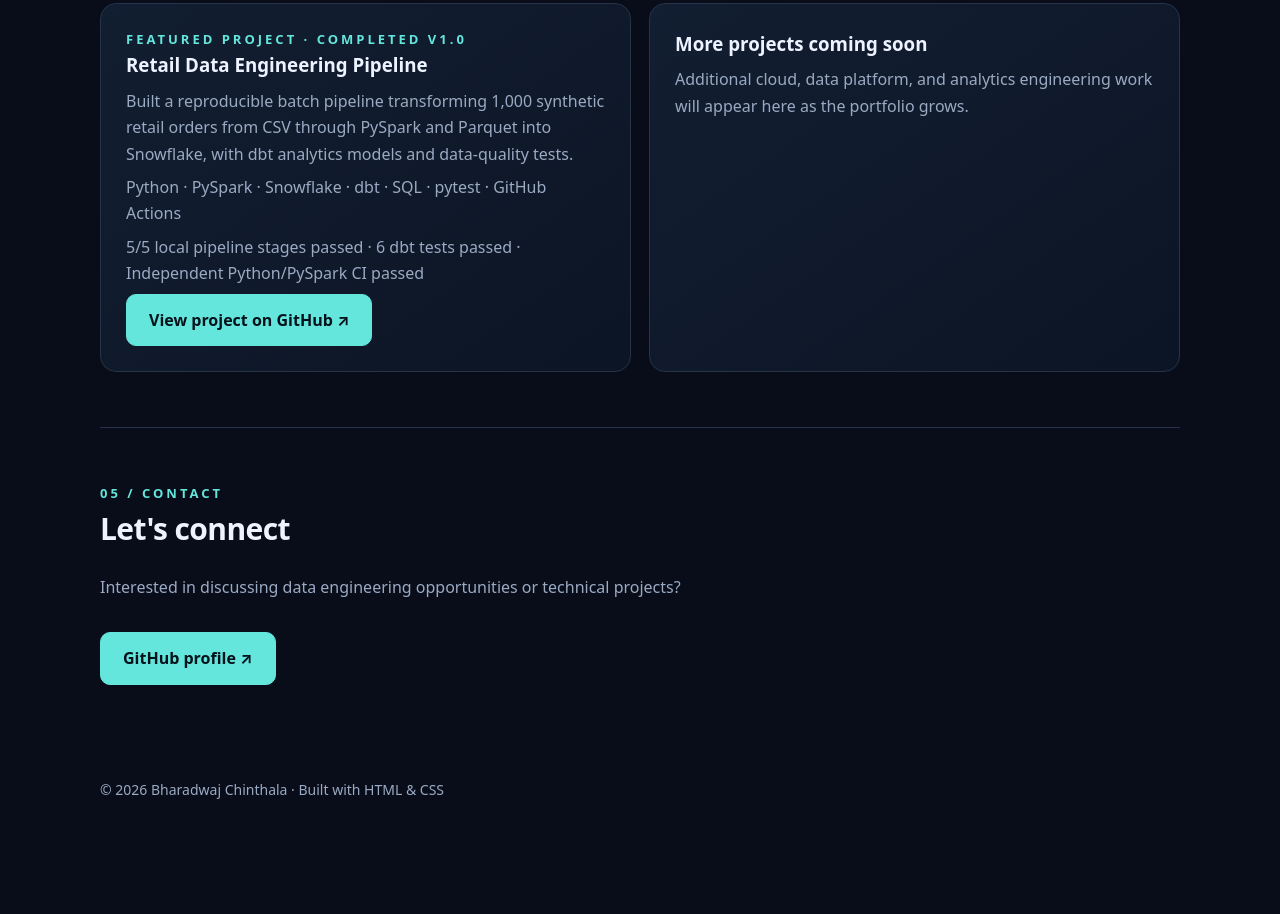
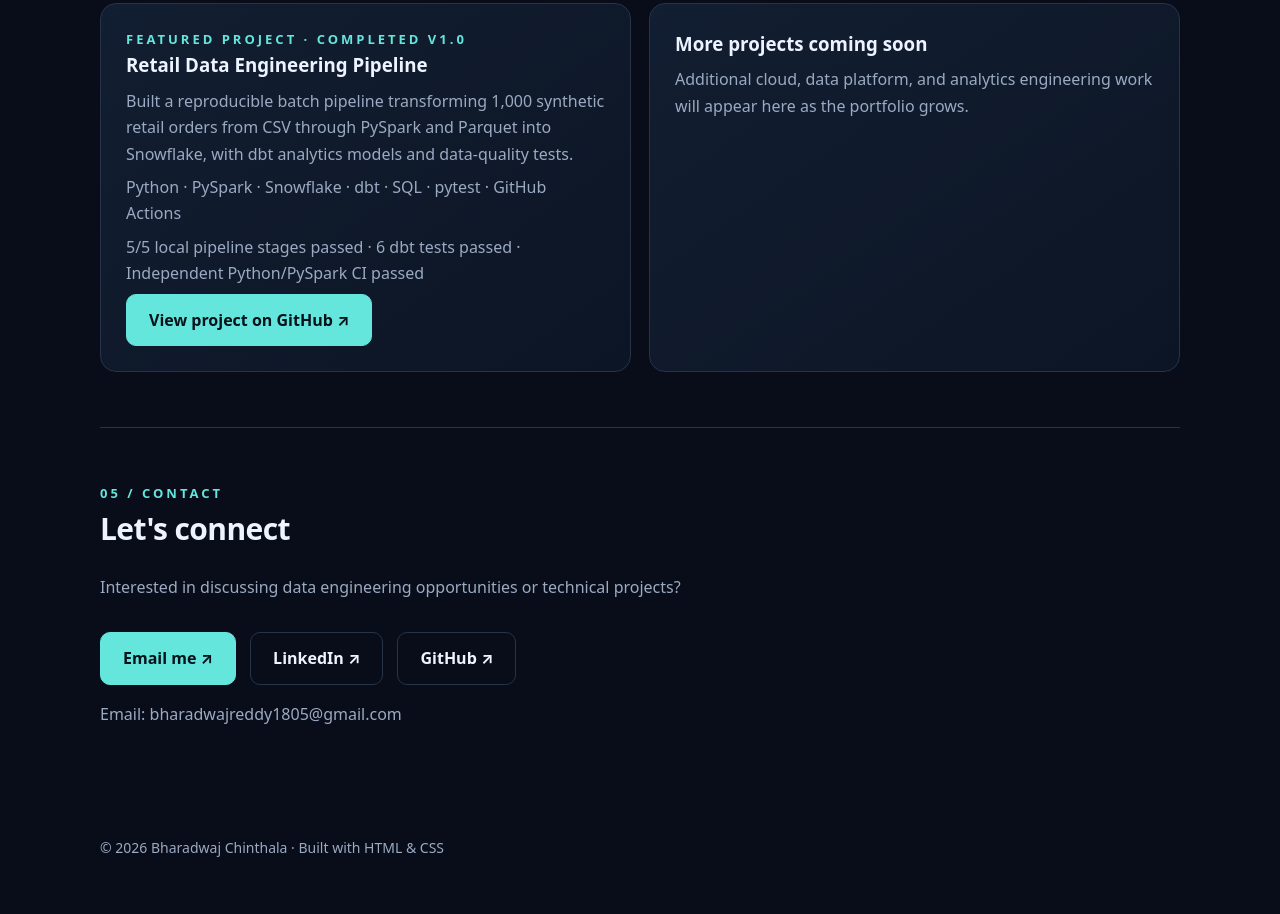
Before and after one commit to bharadwajchinthala/bharadwajchinthala.github.io, a plain HTML site: page index.html in a window 1280 px wide. Shown: the part 1943-2857 px from the top of the page. Before the commit the page ends 2799 px from the top, so only its background shows below. Drawn offline with Linux system fonts and the light colour scheme.

Commit message:
Add recruiter contact email and LinkedIn profile

```diff
--- a/index.html
+++ b/index.html
@@ -33,7 +33,7 @@
     </div>
   </section>
   <section id="projects"><div class="eyebrow">04 / Projects</div><h2>Selected work</h2><div class="grid"><article class="card"><div class="eyebrow">Featured project · Completed v1.0</div><h3>Retail Data Engineering Pipeline</h3><p>Built a reproducible batch pipeline transforming 1,000 synthetic retail orders from CSV through PySpark and Parquet into Snowflake, with dbt analytics models and data-quality tests.</p><p class="muted">Python · PySpark · Snowflake · dbt · SQL · pytest · GitHub Actions</p><p class="muted">5/5 local pipeline stages passed · 6 dbt tests passed · Independent Python/PySpark CI passed</p><a class="btn primary" href="https://github.com/bharadwajchinthala/enterprise-data-engineering-pipeline" target="_blank" rel="noopener noreferrer" aria-label="View Retail Data Engineering Pipeline on GitHub">View project on GitHub ↗</a></article><article class="card"><h3>More projects coming soon</h3><p>Additional cloud, data platform, and analytics engineering work will appear here as the portfolio grows.</p></article></div></section>
-  <section id="contact"><div class="eyebrow">05 / Contact</div><h2>Let's connect</h2><p>Interested in discussing data engineering opportunities or technical projects?</p><div class="actions"><a class="btn primary" href="https://github.com/bharadwajchinthala" target="_blank" rel="noopener noreferrer">GitHub profile ↗</a></div></section>
+  <section id="contact"><div class="eyebrow">05 / Contact</div><h2>Let's connect</h2><p>Interested in discussing data engineering opportunities or technical projects?</p><div class="actions"><a class="btn primary" href="mailto:bharadwajreddy1805@gmail.com">Email me ↗</a><a class="btn" href="https://www.linkedin.com/in/bharadwajreddy-ai-dataengineer/" target="_blank" rel="noopener noreferrer">LinkedIn ↗</a><a class="btn" href="https://github.com/bharadwajchinthala" target="_blank" rel="noopener noreferrer">GitHub ↗</a></div><p class="muted">Email: <a href="mailto:bharadwajreddy1805@gmail.com">bharadwajreddy1805@gmail.com</a></p></section>
 </main>
 <footer class="wrap">© <span id="year">2026</span> Bharadwaj Chinthala · Built with HTML & CSS</footer>
 <script>document.getElementById('year').textContent=new Date().getFullYear();</script>
```
